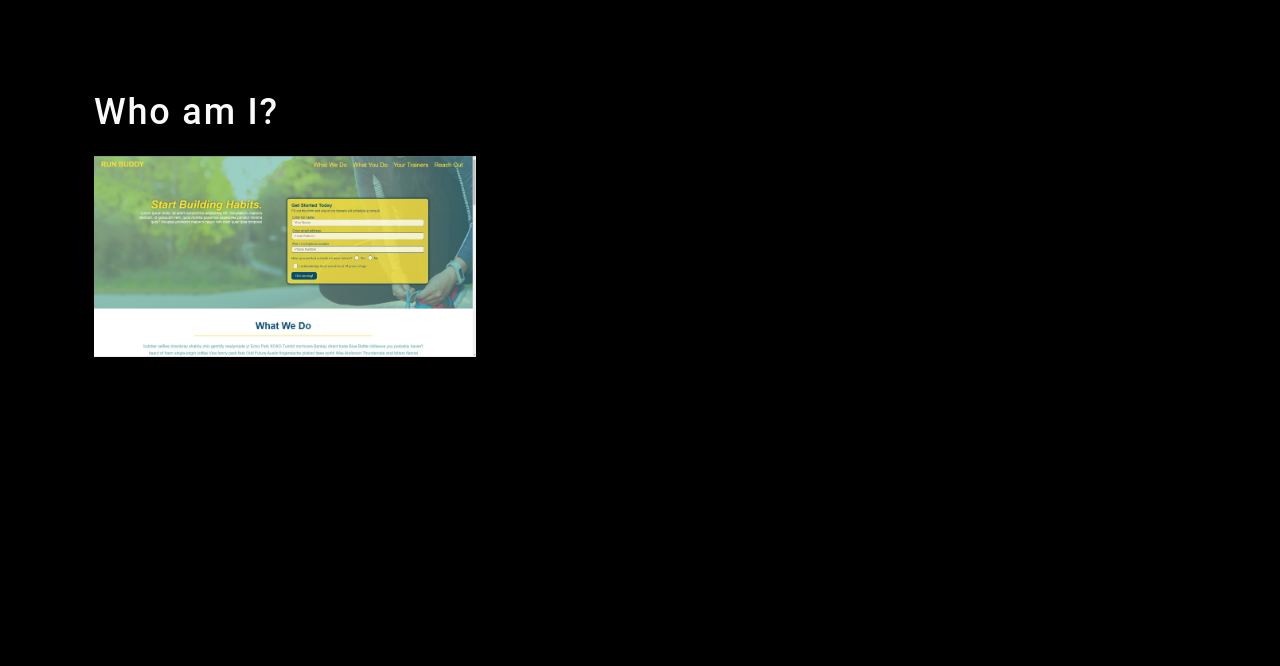
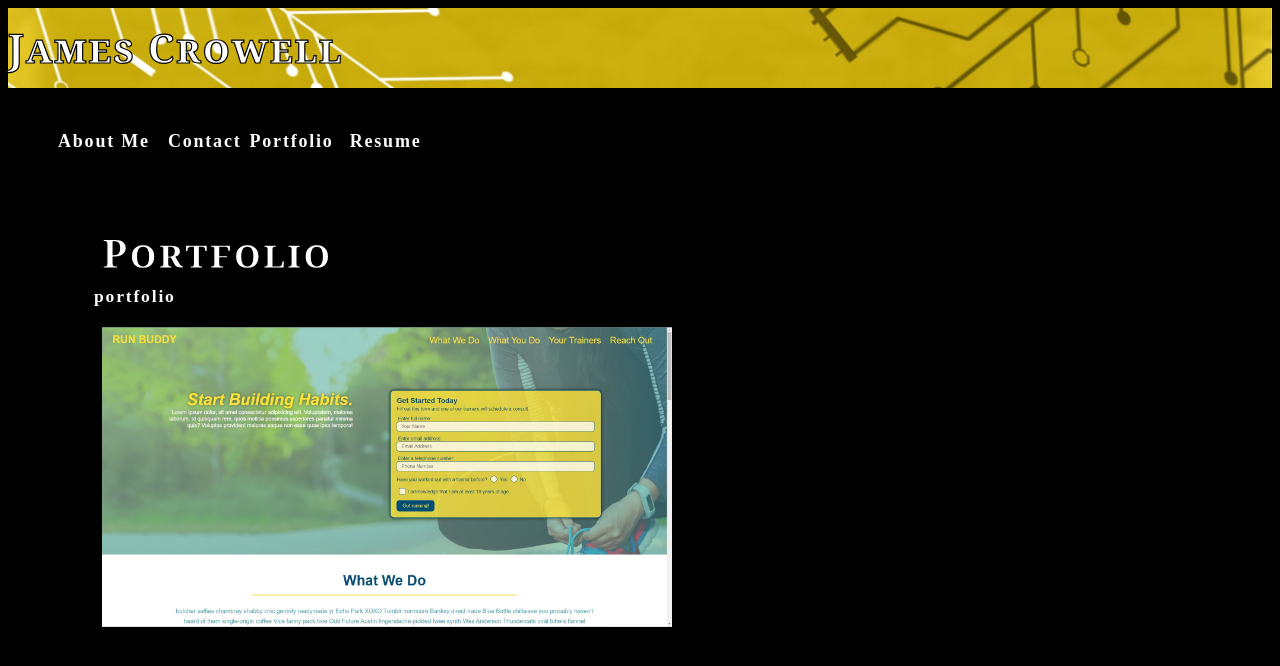
Before and after one commit to jpc0023/jamescrowell-portfolio, a React (Create React App) app: page / in a window 1280 px wide. Shown: the top 666 px of the page. Built offline with nearby package versions, Linux system fonts and the light colour scheme.

Commit message:
component setting up

```diff
--- a/src/App.js
+++ b/src/App.js
@@ -12,10 +12,10 @@ function App() {
     <div>
       <Header></Header>
       <main>
-        <About></About>
+        {/* <About></About> */}
+        <Project></Project>
+        <Footer></Footer>
       </main>
-      <Project></Project>
-      <Footer></Footer>
     </div>
   );
 }
--- a/src/components/About/index.js
+++ b/src/components/About/index.js
@@ -3,10 +3,10 @@ import coverImage from '../../assets/images/run-buddy.jpg';
 
 function About() {
   return (
-    <section className="my-5">
-        <h1 id="about">Who am I?</h1>
-        <img src={coverImage} className="my-2" style={{ width: "35%" }} alt="cover" />
-</section>
+    <section>
+        {/* <h1 id="about">Who am I?</h1>
+        <img src={coverImage} className="my-2" style={{ width: "35%" }} alt="cover" /> */}
+    </section>
   );
 }
 
--- a/src/components/Footer/index.js
+++ b/src/components/Footer/index.js
@@ -2,8 +2,9 @@ import React from "react";
 
 function Footer() {
     return (
-        <header>
-        </header>
+        <section>
+
+        </section>
     );
 };
 
--- a/src/components/Header/index.js
+++ b/src/components/Header/index.js
@@ -1,8 +1,50 @@
 import React from "react";
 
+
 function Header() {
+
+    const categories = [
+        {
+            name: 'Portfolio',
+            description: 'description'
+        },
+        {name: 'Resume', description: 'description 2'},
+        // {name: 'word 3', description: 'description 3'},
+        // {name: 'word 4', description: 'description 4'},
+    ];
+
+    function categorySelected(name) {
+        console.log(`${name} clicked`)
+    }
+
     return (
         <header>
+            <section >
+                <h1 id="about" className="my-5">James Crowell</h1>
+
+            <nav>
+                <ul className="flex-row">
+                    <li className="mx-2">
+                        <a href="#about">
+                            About Me
+                        </a>
+                    </li>
+                    <li>
+                        <span>Contact</span>
+                    </li>
+                    {categories.map((category) => (
+                        <li
+                            className="mx-1"
+                            key={category.name}
+                            >
+                                <span onClick={() => categorySelected(category.name)} >
+                                    {category.name}
+                                </span>
+                            </li>
+                    ))}
+                </ul>
+            </nav>
+            </section>
         </header>
     );
 };
--- a/src/components/Navigation/index.js
+++ b/src/components/Navigation/index.js
@@ -2,9 +2,9 @@ import React from "react";
 
 function Navigation() {
     return (
-        <header>
-            <h2></h2>
-        </header>
+        <section>
+
+        </section>
     );
 
 }
--- a/src/components/Project/index.js
+++ b/src/components/Project/index.js
@@ -1,10 +1,27 @@
 import React from "react";
+import { capitalizeFirstLetter } from '../../utils/helpers';
+import photo from '../../assets/images/run-buddy.jpg';
 
-function Project() {
+function Project(props) {
+
+    const currentCategory = {
+        name: 'portfolio',
+        description: 'description of portfolio'
+    };
+
     return (
-        <header>
-        </header>
+        <section>
+            <h1>{capitalizeFirstLetter(currentCategory.name)}</h1>
+            <p>{currentCategory.name}</p>
+            <div className="flex-row">
+                <img
+                    src={photo}
+                    alt='run-buddy html css'
+                    className='img-thumbnail mx-1'
+                    />
+            </div>
+        </section>
     );
-};
+}
 
 export default Project;
--- a/src/index.css
+++ b/src/index.css
@@ -174,6 +174,7 @@ textarea {
 
 .flex-row {
   display: flex;
+  /* justify-content: end; */
   flex-wrap: wrap;
 }
 
@@ -206,8 +207,26 @@ textarea {
 }
 
 .my-5 {
-  margin-top: var(--spacing-five);
+  background-image: url(../src/assets/images/background01.jpg);
+  background-size: cover;
+  height: 80px;
+  display: flex;
+  align-items: center;
+  margin-top: var(--spacing-one);
   margin-bottom: var(--spacing-five);
+  margin-left: var(--spacing-two);
+  margin-right: var(--spacing-one);
+}
+
+.my-5, h1 {
+  color: white;
+  font-size: 2.5rem;
+  font-family: Georgia, 'Times New Roman', Times, serif;
+  font-weight: 600;
+  margin-left: var(--spacing-one);
+  font-variant-caps:small-caps;
+  -webkit-text-stroke-width: 1.2px;
+  -webkit-text-stroke-color: black;
 }
 
 .px-1 {
--- a/src/index.js
+++ b/src/index.js
@@ -1,6 +1,7 @@
 import React from 'react';
 import ReactDOM from 'react-dom/client';
 import './index.css';
+import './App.css';
 import App from './App';
 import reportWebVitals from './reportWebVitals';
 
```
Also changed, not shown: src/assets/images/background01.jpg (added).
